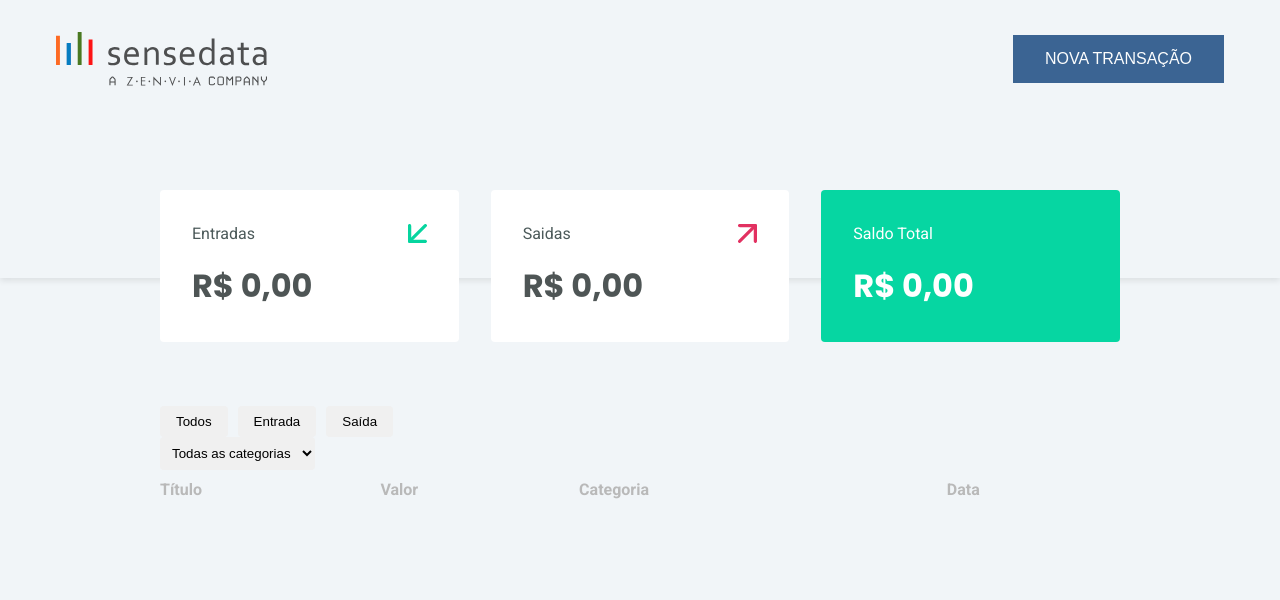
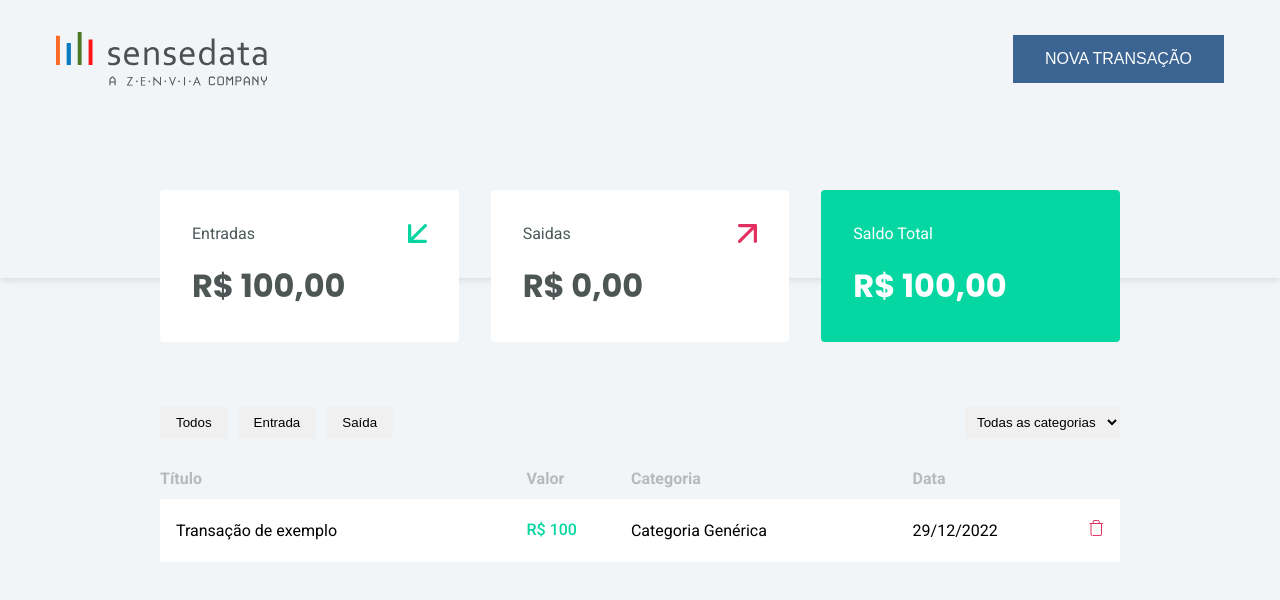
Before and after one commit to rebeccaaaaaaaaaaa/SenFinancas, a Next.js app: page / in a window 1280 px wide. Shown: the top 600 px of the page. Built offline with nearby package versions, Linux system fonts and the light colour scheme.

Commit message:
fix: error in build to initialize local storage

```diff
--- a/src/components/Filters/index,.tsx
+++ b/src/components/Filters/index,.tsx
@@ -1,20 +1,35 @@
 import { useGlobal } from "@/src/hooks/useGlobal";
 import styles from "./styles.module.scss";
 
-export function Filters (){
+export function Filters() {
   const { filterCategory, setFilterCategory, setFilterType, uniqueCategories } = useGlobal();
 
-    return(
-      <>
+  return (
+    <div className={styles.filterContainer}>
       <div className={styles.filterButtons}>
-        <button onClick={() => setFilterType("all")}>Todos</button>
-        <button onClick={() => setFilterType("deposit")}>Entrada</button>
-        <button onClick={() => setFilterType("withdraw")}>Saída</button>
+        <button
+          className={styles.filterType === "all" ? styles.active : ""}
+          onClick={() => setFilterType("all")}
+        >
+          Todos
+        </button>
+        <button
+          className={styles.filterType === "deposit" ? styles.active : ""}
+          onClick={() => setFilterType("deposit")}
+        >
+          Entrada
+        </button>
+        <button
+          className={styles.filterType === "withdraw" ? styles.active : ""}
+          onClick={() => setFilterType("withdraw")}
+        >
+          Saída
+        </button>
       </div>
       <div className={styles.filterCategories}>
         <select
           value={filterCategory}
-        onChange={event => setFilterCategory(event.target.value)}
+          onChange={(event) => setFilterCategory(event.target.value)}
         >
           <option value="all">Todas as categorias</option>
           {uniqueCategories.map((category: any, index) => (
@@ -24,6 +39,6 @@ export function Filters (){
           ))}
         </select>
       </div>
-      </>
-    )
+    </div>
+  );
 }
--- a/src/contexts/Global/index.tsx
+++ b/src/contexts/Global/index.tsx
@@ -54,14 +54,27 @@ export const GlobalContext = createContext({} as GlobalContextData);
 
 // create a provider for share data between components
 export function GlobalProvider({ children }: GlobalProviderProps) {
-  const storedTransactions = localStorage.getItem("transactions");
-  const initialTransactions: Transaction[] = storedTransactions
-    ? JSON.parse(storedTransactions)
-    : [];
+  const [transactions, setTransactions] = useState<Transaction[]>([]);
 
-  const [transactions, setTransactions] = useState<Transaction[]>(
-    initialTransactions
-  );
+  useEffect(() => {
+    const storedTransactions = localStorage.getItem("transactions");
+    const initialData: Transaction[] = [
+      {
+        id: "1",
+        title: "Transação de exemplo",
+        amount: "100",
+        type: "deposit",
+        category: "Categoria Genérica",
+        date: "29/12/2022",
+      }
+    ];
+
+    const initialTransactions: Transaction[] = storedTransactions
+      ? JSON.parse(storedTransactions)
+      : initialData;
+
+    setTransactions(initialTransactions);
+  }, []); // Executado apenas quando o componente é montado
 
   function addTransaction(newTransaction: Transaction) {
     const updatedTransactions = [...transactions, newTransaction];
```
Lines whose indentation alone changed are shown as unchanged.
